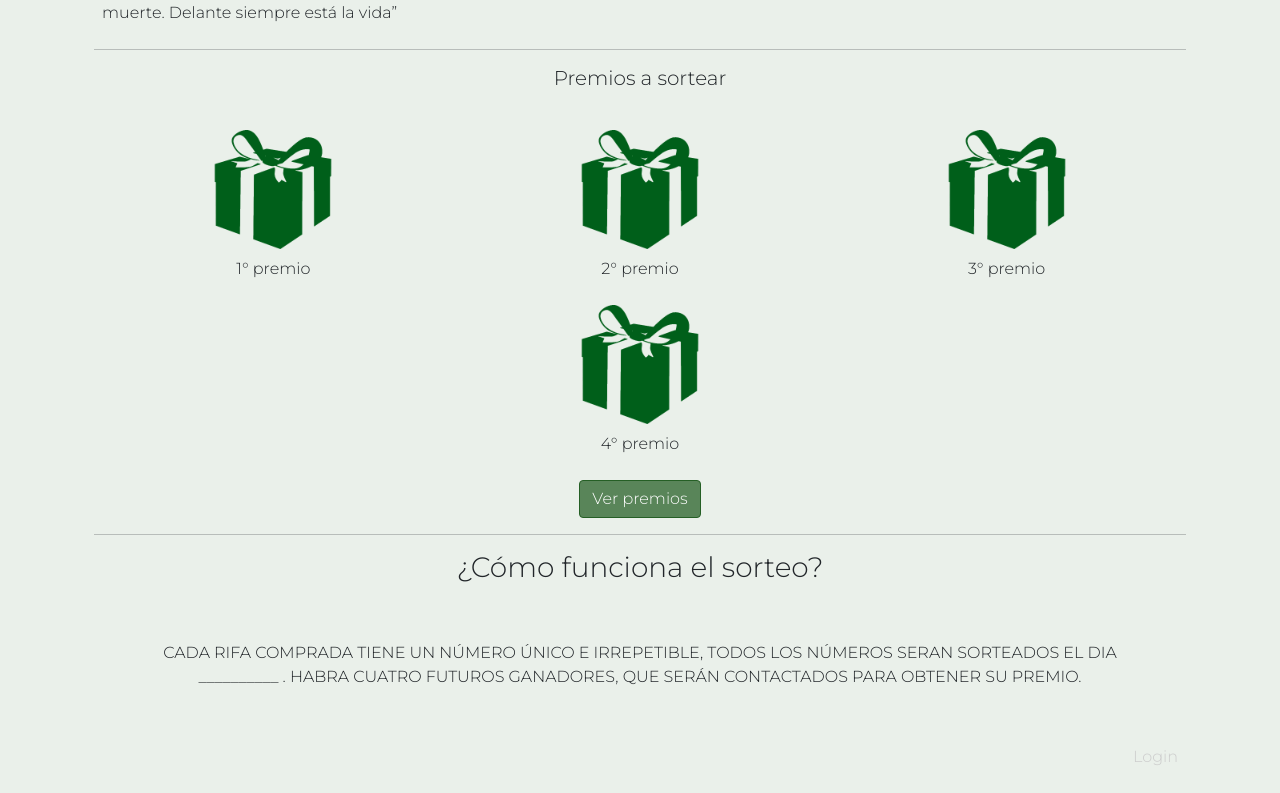
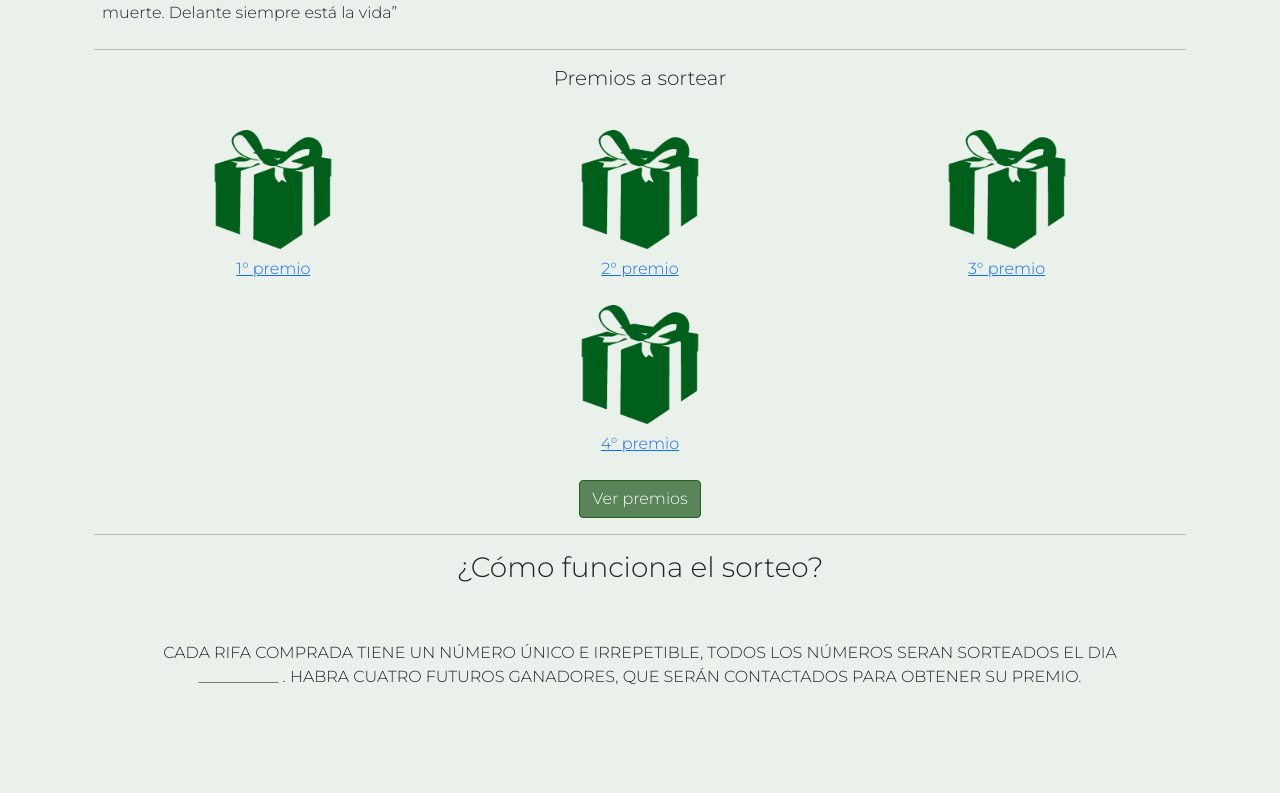
Before and after one commit to MatiasSanchez-l/rifasApp, a React (Create React App) app in the folder frontend/: page / in a window 1280 px wide. Shown: the part 929-1722 px from the top of the page. After the commit the page ends 1682 px from the top, so only its background shows below. Built offline with nearby package versions, Linux system fonts and the light colour scheme; no server answers.

Commit message:
cambios del frontend

```diff
--- a/frontend/src/components/Home.js
+++ b/frontend/src/components/Home.js
@@ -109,28 +109,36 @@ export default class Home extends Component {
                     </div>
                     <div className="row justify-content-center p-2">
                         <div className="col-12 col-md-4">
+                            <Link to="/premios?premio=primero">
                                 <div className="row premio-verde">
                                     <img src={regaloVerde} alt="" />
                                 </div>
                                 <p className="text-center">1° premio</p>
+                            </Link>
                         </div>
                         <div className="col-12 col-md-4">
+                            <Link to="/premios?premio=segundo">
                                 <div className="row premio-verde">
                                     <img src={regaloVerde} alt="" />
                                 </div>
                                 <p className="text-center">2° premio</p>
+                            </Link>
                         </div>
                         <div className="col-12 col-md-4">
+                            <Link to="/premios?premio=tercero">
                                 <div className="row premio-verde">
                                     <img src={regaloVerde} alt="" />
                                 </div>
                                 <p className="text-center">3° premio</p>
+                            </Link>
                         </div>
                         <div className="col-12 col-md-4">
+                            <Link to="/premios?premio=cuarto">
                                 <div className="row premio-verde">
                                     <img src={regaloVerde} alt="" />
                                 </div>
                                 <p className="text-center">4° premio</p>
+                            </Link>
                         </div>
                     </div>
                     <div className="text-center">
@@ -148,9 +156,6 @@ export default class Home extends Component {
                         PARA OBTENER SU PREMIO.
                     </div>
                 </div>
-                <div className="p-2 text-end ">
-                    <Link className="login-home" to="/login">Login</Link>
-                </div>
             </div>
         )
     }
--- a/frontend/src/components/Premios.js
+++ b/frontend/src/components/Premios.js
@@ -7,7 +7,6 @@ export default class Premios extends Component {
         let urlElements = window.location.href.split('/');
         if (urlElements[4]) {
             const id = urlElements[4].split('=')[1];
-            console.log(id)
             document.getElementById(id).scrollIntoView();
         }
 
```
Also changed, not shown: 11 other files (tests, documents, lock files or other folders). Lines whose indentation alone changed are shown as unchanged.
